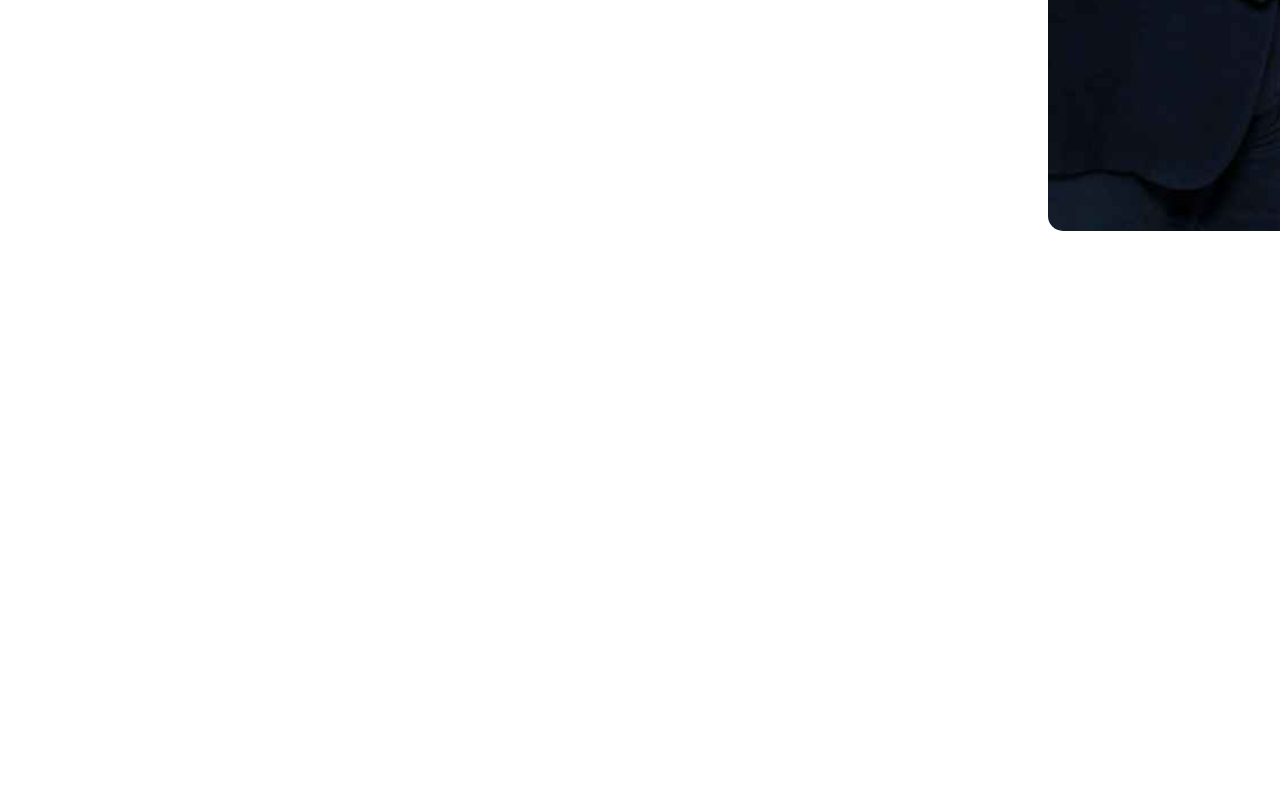
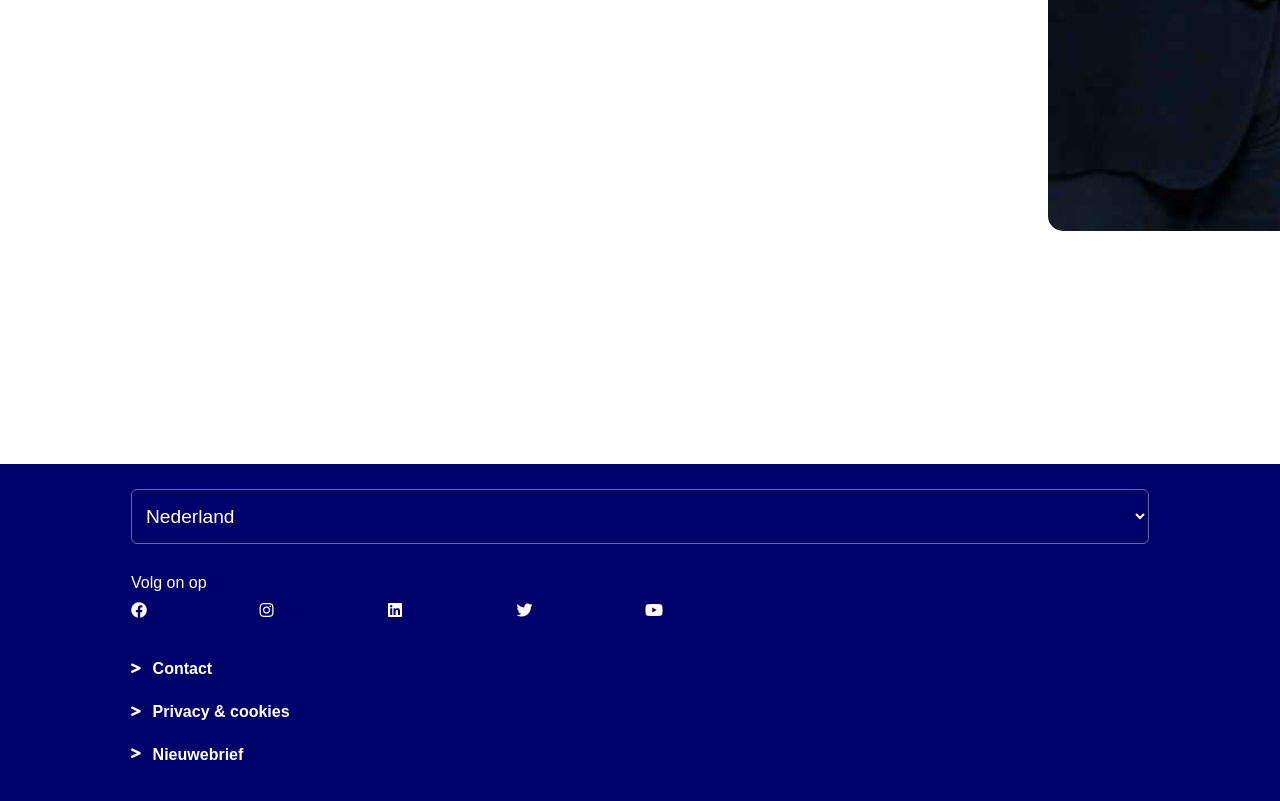
Before and after one commit to cometbroom/TRIODOS-clone, a website: page src/index.html in a window 1280 px wide. Shown: the part 3596-4397 px from the top of the page. Before the commit the page ends 4092 px from the top, so only its background shows below. Drawn offline with Linux system fonts and the light colour scheme.

Commit message:
Finished footer started working on navbar

```diff
--- a/src/custom.scss
+++ b/src/custom.scss
@@ -1,4 +1,6 @@
-* {
+*,
+*::before,
+*::after {
     padding: 0px;
     margin: 0px;
     box-sizing: border-box;
@@ -8,6 +10,7 @@ $primary-bg: #cca5b2;
 $light: #ffffff;
 $secondary-bg: #00006b;
 $tertiary-bg: #e6f2f5;
+$menu-bg-yellow: #fff5b9;
 
 $font-main: Akkurat, Arial, sans-serif;
 
@@ -144,12 +147,21 @@ ul.links-1 {
     background-image: linear-gradient(0deg, #0096ff, #006106);
 }
 
-section,
-body footer {
+section {
     grid-column: 1/-1;
     @include gridSetup(10);
     & button {
         grid-area: 6/4/7/7;
+    }
+}
+
+section.menu {
+    grid-column: 2/-2;
+    max-height: 0px;
+    overflow: hidden;
+    transition: max-height 0.5s;
+    &.active {
+        background-color: $menu-bg-yellow;
     }
 }
 
@@ -299,6 +311,53 @@ section.album-sideswipe {
         }
     }
 }
+section.footer {
+    background-color: $secondary-bg;
+    color: white;
+    justify-content: space-between;
+    gap: 30px;
+    padding: 25px 0px;
+    .select-country {
+        grid-column: 2/-2;
+        border-color: hsla(0, 0%, 100%, 0.4);
+        color: white;
+        background-color: transparent;
+        border-radius: 6px;
+        font-size: 1.2em;
+        padding: 15px 10px;
+    }
+    .select-country:focus {
+        background-color: white;
+        color: $secondary-bg;
+    }
+    .social-media-follow {
+        grid-column: 2/-2;
+        display: grid;
+        grid-template-columns: repeat(8, 1fr);
+        grid-template-rows: repeat(2, fit-content(100%));
+        gap: 10px;
+        p {
+            grid-column: 1/-1;
+        }
+        i {
+            grid-column: span 1;
+            grid-row: 2/3;
+        }
+    }
+    .links-1 {
+        grid-column: 2/-2;
+        li {
+            display: flex;
+            gap: 12px;
+            align-items: center;
+            a {
+                text-decoration: none;
+                color: white;
+                font-weight: 700;
+            }
+        }
+    }
+}
 
 button.general {
     @extend %buttons-def;
--- a/src/index.html
+++ b/src/index.html
@@ -18,11 +18,14 @@
     <header>
         <nav>
             <ul>
-                <li><i class="fas fa-bars"></i></li>
+                <li id="menuBars"><i class="fas fa-bars"></i></li>
                 <li><img src="../assets/logo-triodos-bank.svg" alt="Logo of triodos bank"></li>
                 <li>Inloggen</li>
             </ul>
         </nav>
+        <section class="menu">
+
+        </section>
     </header>
     <section class="landing">
         <button class="general">
@@ -147,9 +150,32 @@
 
         </ul>
     </section>
-    <footer>
+    <section class="footer">
+        <select id="countrySelector" class="select-country" tabindex="0">
+            <option value="/">Nederland</option>
+            <option value="">België</option>
+            <option value="">Duitsland</option>
+            <option value="">Spanje</option>
+            <option value="">Groot-Brittannië</option>
+            <option value="">Corporate</option>
+            <option value="">Foundation</option>
+            <option value="">Investment Management</option>
+        </select>
+        <div class="social-media-follow">
+            <p>Volg on op</p>
+            <i class="fab fa-facebook"></i>
+            <i class="fab fa-instagram"></i>
+            <i class="fab fa-linkedin"></i>
+            <i class="fab fa-twitter"></i>
+            <i class="fab fa-youtube"></i>
+        </div>
 
-    </footer>
+        <ul class="links-1">
+            <li><i class="fas fa-greater-than"></i><a href="">Contact</a></li>
+            <li><i class="fas fa-greater-than"></i><a href="">Privacy & cookies</a></li>
+            <li><i class="fas fa-greater-than"></i><a href="">Nieuwebrief</a></li>
+        </ul>
+    </section>
     <script type="text/javascript">
         var coll = document.getElementsByClassName("collapsible-tgl");
         var i;
@@ -168,6 +194,16 @@
                 }
             });
         }
+
+        var menu = document.getElementById("menuBars");
+
+        menu.addEventListener("click", function () {
+            if (menu.classList.contains("active")) {
+                menu.classList.remove("active");
+            } else {
+                menu.classList.add("active");
+            }
+        })
     </script>
 </body>
 
```
Also changed, not shown: src/custom.css, 1 other file.
